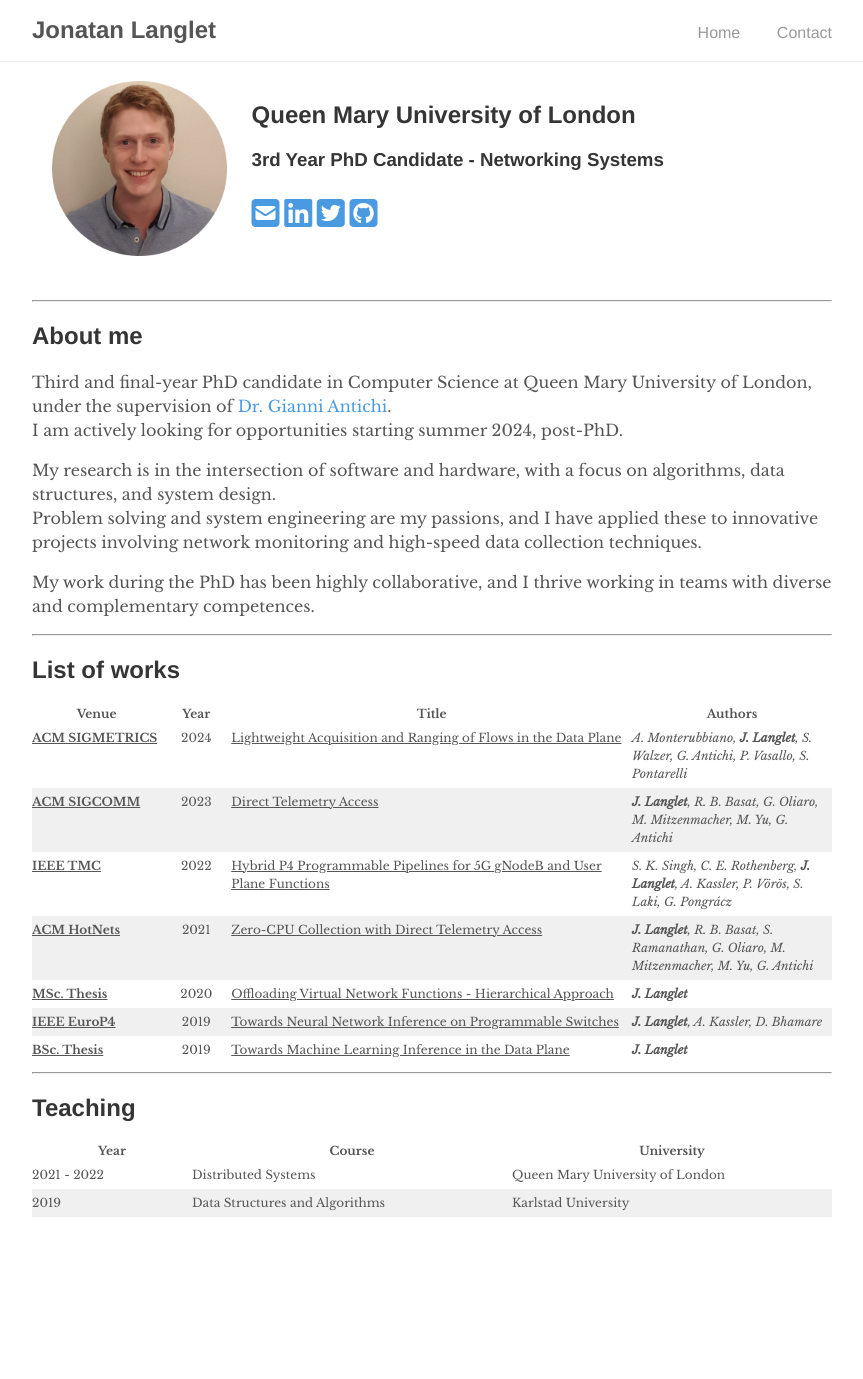
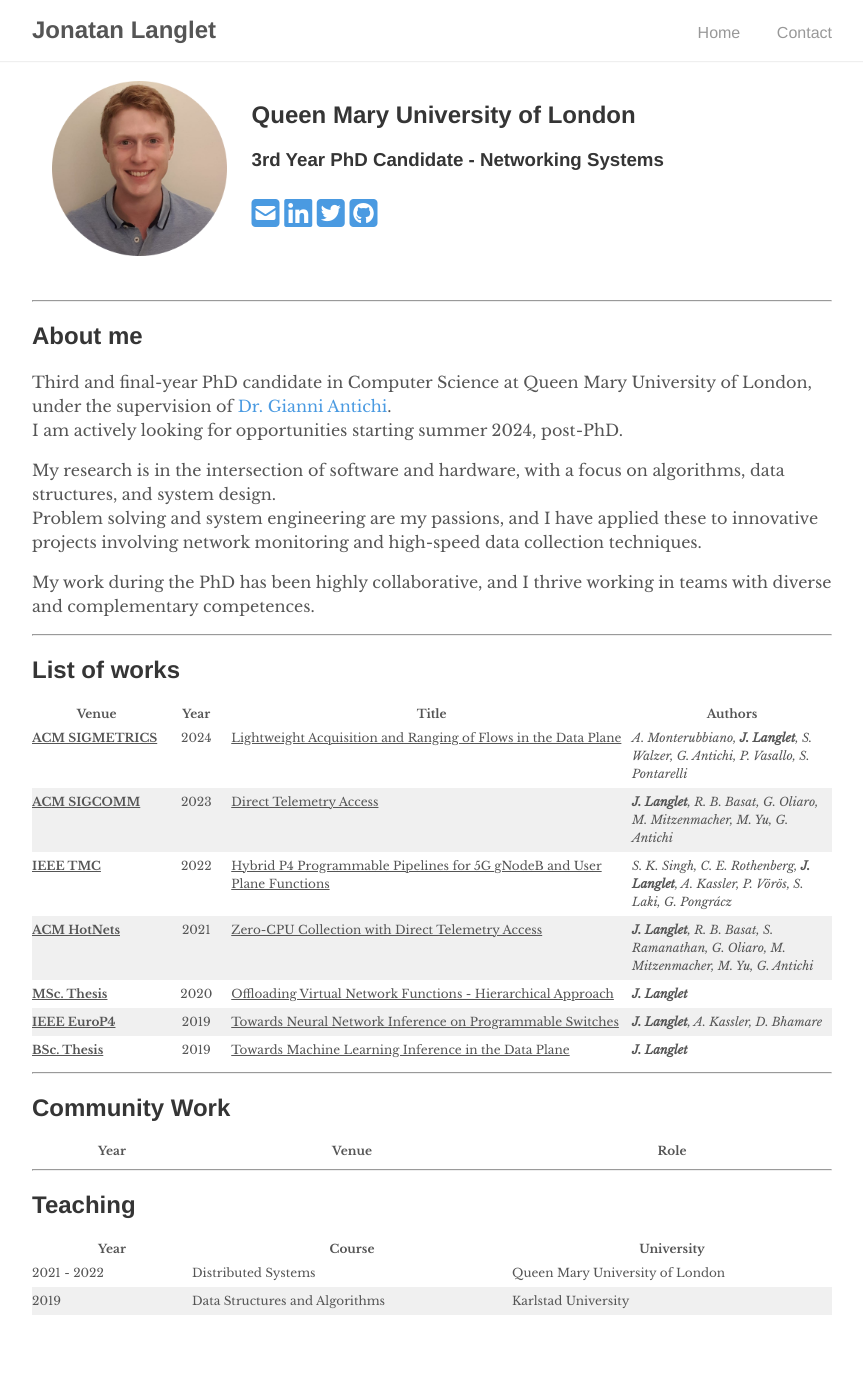
Before and after one commit to jonlanglet/jonlanglet.github.io, a Jekyll site: the page built from index.md, in a window 1280 px wide. Shown: the whole page, without its empty margins (208-1071 px from the left). Built offline with Jekyll 4.4.1, drawn with Linux system fonts in a browser that asks for light colours; nearby versions of some CDN libraries; a style sheet for code colours, icons or effects is not loaded; before the commit the page ends 1281 px from its top, so only the background shows below that.

Commit message:
Add community work

```diff
--- /dev/null
+++ b/_includes/communitywork.html
@@ -0,0 +1,32 @@
+{% if site.data.teaching %}
+{% assign teaching = site.data.teaching %}
+## Community Work
+<div class="div_scrollable_table">
+	<table class="tab_scrollable">
+		<colgroup>
+			<col width="20%" style="min-width:60px;"/>
+			<col width="40%" style="min-width:200px;"/>
+			<col width="40%" style="min-width:200px;"/>
+		</colgroup>
+		<thead>
+			<tr class="header">
+				<th>Year</th>
+				<th>Venue</th>
+				<th>Role</th>
+			</tr>
+		</thead>
+		<tbody>
+			{% for entry in communitywork %}
+				{% assign key = entry | first %}
+				{% if communitywork[key].venue %}
+					<tr>
+						<td markdown="span">{{ communitywork[key].year }}</td>
+						<td markdown="span">{{ communitywork[key].venue }}</td>
+						<td markdown="span">{{ communitywork[key].role }}</td>
+					</tr>
+				{% endif %}
+			{% endfor %}
+		</tbody>
+	</table>
+</div>
+{% endif %}
--- a/index.md
+++ b/index.md
@@ -7,4 +7,6 @@ title: Home
 <hr>
 {% include publications.html %}
 <hr>
+{% include communitywork.html %}
+<hr>
 {% include teaching.html %}
```
Also changed, not shown: _data/communitywork.yml (added, +9 -0 lines), _includes/about.html (indentation only).
